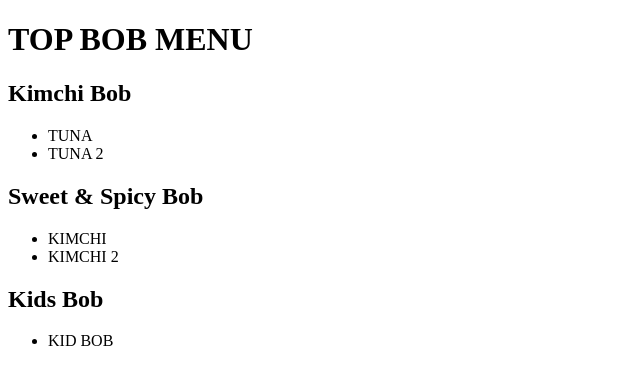
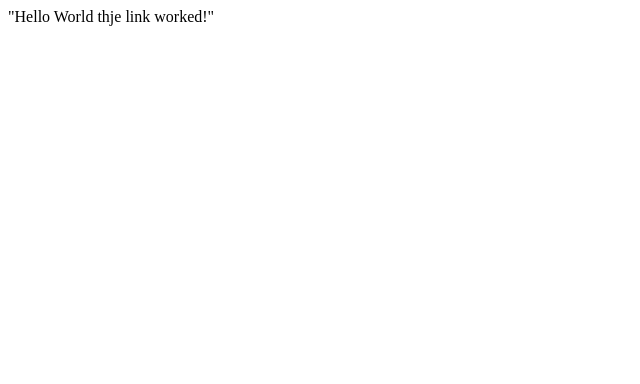
Before and after one commit to boredom2000/boredom2000.github.io, a plain HTML site: page topbob/index.html in a window 1280 px wide. Shown: the whole page, without its empty margins (0-640 px from the left). Drawn offline with Linux system fonts and the light colour scheme.

Commit message:
dsfsdfds

```diff
--- a/topbob/index.html
+++ b/topbob/index.html
@@ -1,35 +1 @@
-<!DOCTYPE html>
-<html lang="en">
-<head>
-    <meta charset="UTF-8">
-    <meta http-equiv="X-UA-Compatible" content="IE=edge">
-    <meta name="viewport" content="width=device-width, initial-scale=1.0">
-    <title>Top Bob Menu</title>
-</head>
-<body>
-    <h1>TOP BOB MENU</h1>
-    <h2>Kimchi Bob</h2>
-    <ul>
-        <li>
-            TUNA
-        </li>
-        <li>
-            TUNA 2
-        </li>
-            </ul>
-    <h2>Sweet & Spicy Bob</h2>
-    <ul>
-        <li>
-            KIMCHI
-        </li>
-        <li>
-            KIMCHI 2
-        </li>
-    </ul>
-    <h2>Kids Bob</h2>
-    <ul>
-        <li>KID BOB</li>
-    </ul>
-
-</body>
-</html>
+"Hello World thje link worked!"
```
